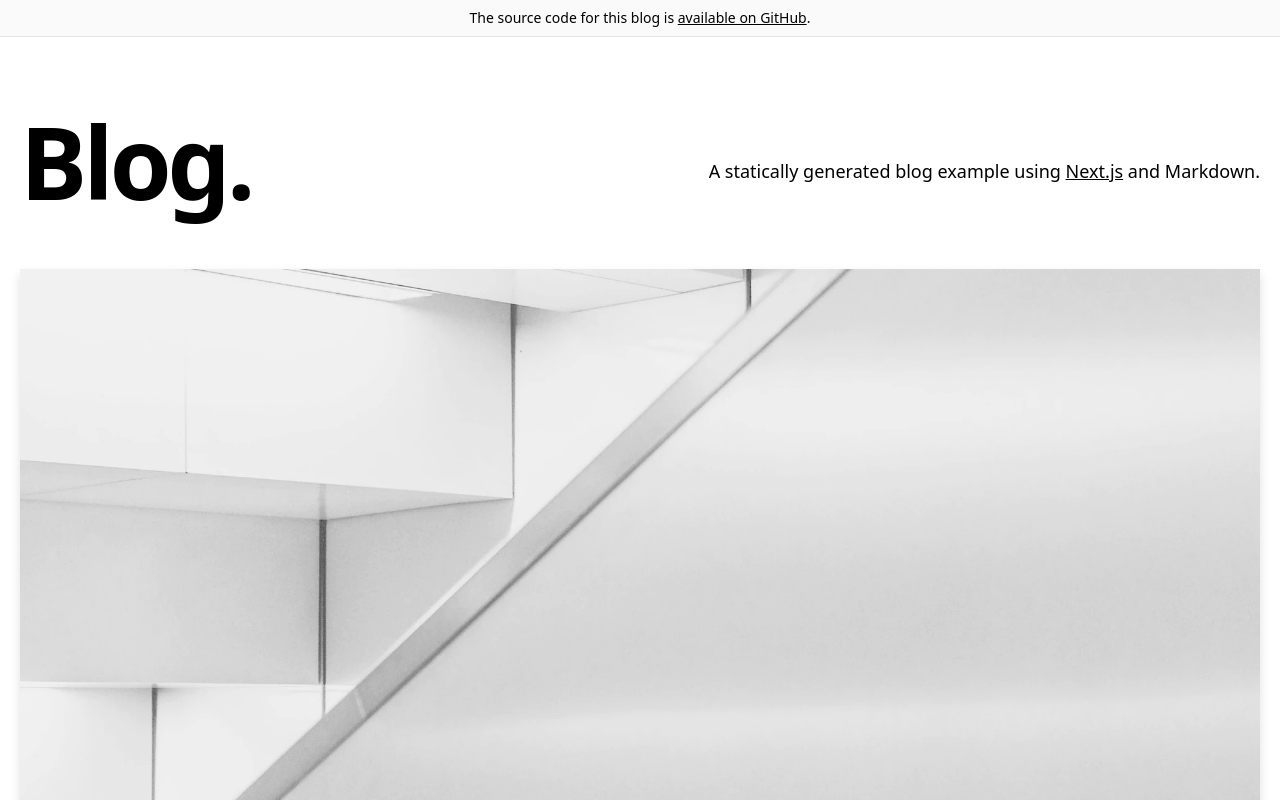
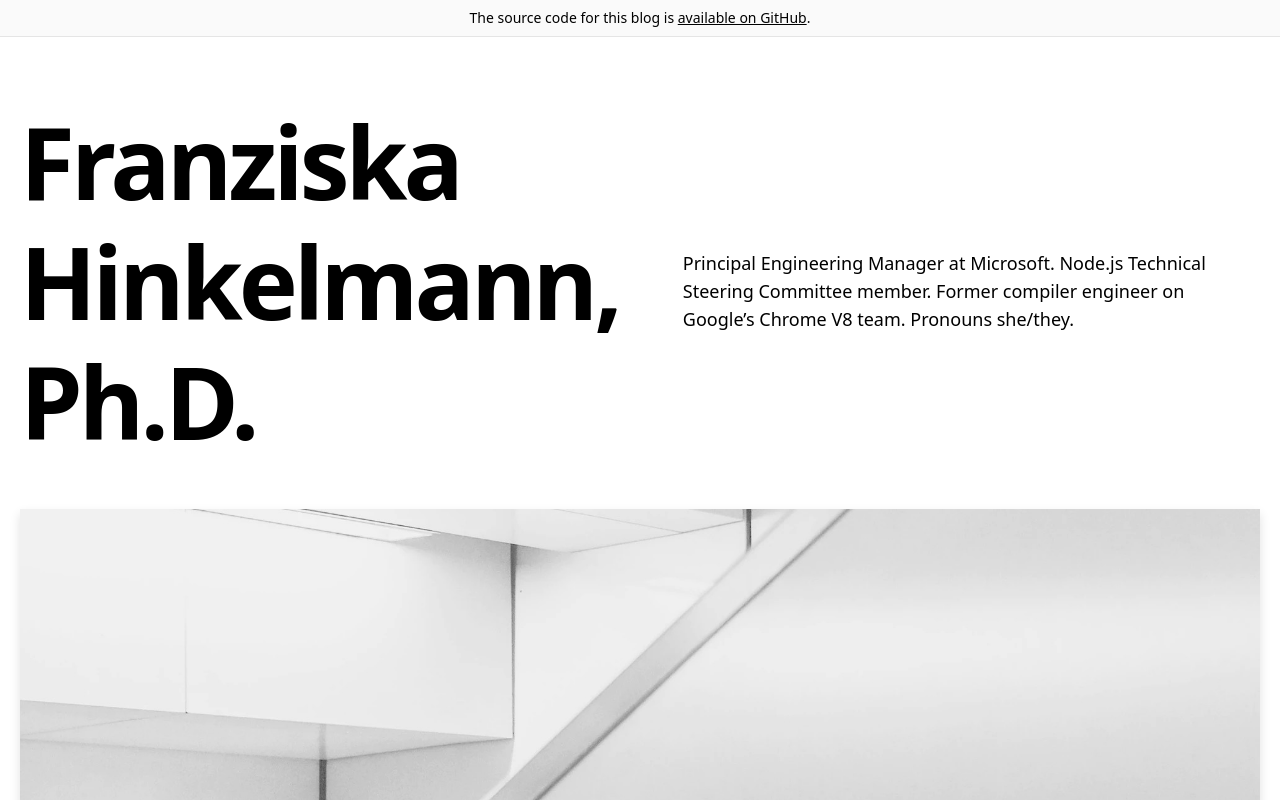
Before and after one commit to fhinkel/nextjs-blog, a Next.js app: page / in a window 1280 px wide. Shown: the top 800 px of the page. Built offline with nearby package versions, Linux system fonts and the light colour scheme.

Commit message:
Change name and subtitle in intro

```diff
--- a/components/intro.tsx
+++ b/components/intro.tsx
@@ -4,17 +4,10 @@ const Intro = () => {
   return (
     <section className="flex-col md:flex-row flex items-center md:justify-between mt-16 mb-16 md:mb-12">
       <h1 className="text-5xl md:text-8xl font-bold tracking-tighter leading-tight md:pr-8">
-        Blog.
+        Franziska Hinkelmann, Ph.D.
       </h1>
       <h4 className="text-center md:text-left text-lg mt-5 md:pl-8">
-        A statically generated blog example using{' '}
-        <a
-          href="https://nextjs.org/"
-          className="underline hover:text-blue-600 duration-200 transition-colors"
-        >
-          Next.js
-        </a>{' '}
-        and {CMS_NAME}.
+      Principal Engineering Manager at Microsoft. Node.js Technical Steering Committee member. Former compiler engineer on Google’s Chrome V8 team. Pronouns she/they.
       </h4>
     </section>
   )
```
